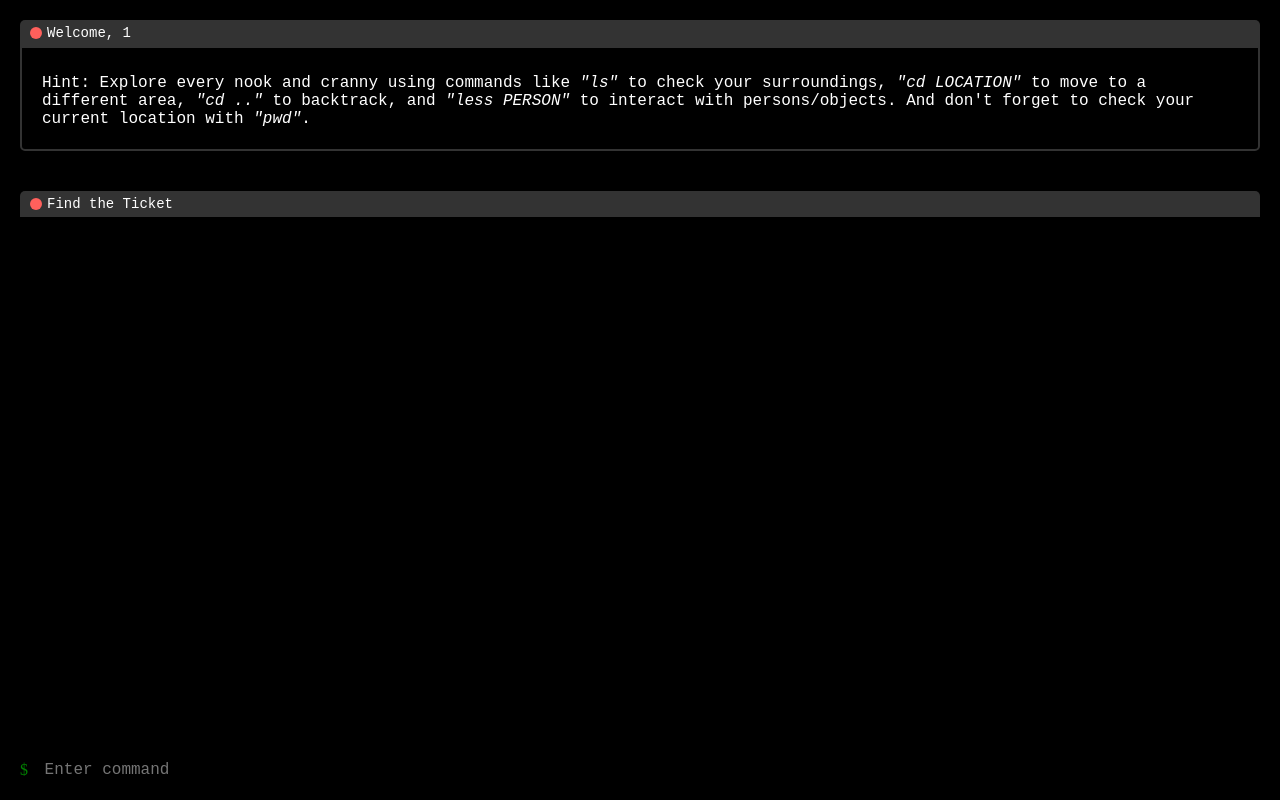
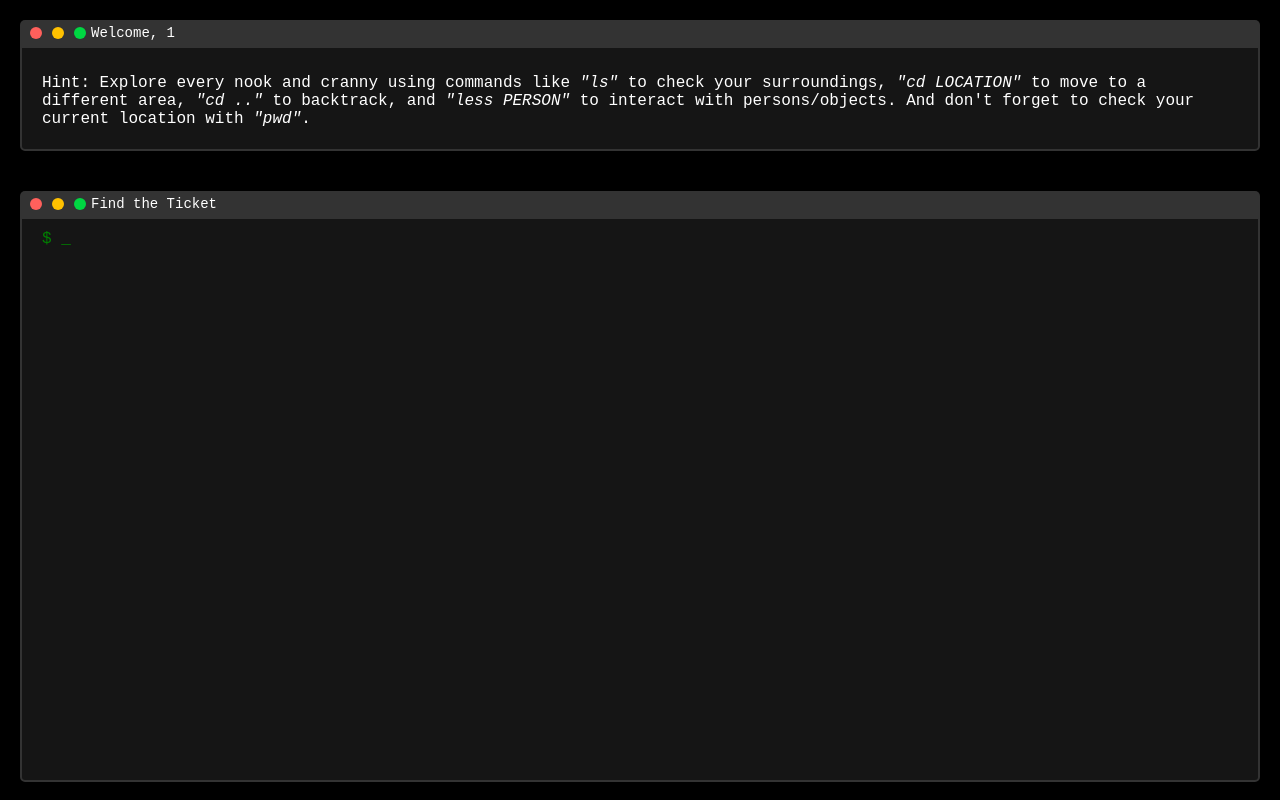
Before and after one commit to dasuntheekshanagit/e20welcome, a Flask app: template templates/game_interface.html in a window 1280 px wide. Run offline with Flask 3, Linux system fonts and the light colour scheme; the template is opened without the code that fills it: most values are stand-ins (such as "Sample title", 1, 10 or a date in 2020).

Commit message:
change some guis

```diff
--- a/static/style2.css
+++ b/static/style2.css
@@ -5,7 +5,7 @@
 body {
     margin: 0;
     padding: 0;
-    background-color: #34495e;
+    background-color: black;
     display: flex;
     align-items: center;
     justify-content: center;
--- a/static/styles.css
+++ b/static/styles.css
@@ -4,6 +4,7 @@ body {
     flex-direction: column;
     height: 100vh;
     margin: 0;
+    background-color: black;
 }
 
 .head {
@@ -12,17 +13,26 @@ body {
     color: white;
     font-family: 'Courier New', Courier, monospace;
 }
+.head2 {
+    padding: 20px 20px 0 20px;
+    background-color: black;
+    color: white;
+    font-family: 'Courier New', Courier, monospace;
+}
 
 .terminal {
     flex: 1;
     overflow-y: auto; /* Show the scrollbar when necessary */
-    padding: 0 35px;
+    margin: 0 20px;
     background-color: black;
     color: white;
     font-family: 'Courier New', Courier, monospace;
     scrollbar-width: none; /* Firefox */
+    border-radius: 0 0 5px 5px;
+    border: 2px solid #333;
+    padding: 10px 20px 5px 20px;
+    background-color: #151515;
 }
-
 /* Hide scrollbar for webkit browsers */
 .terminal::-webkit-scrollbar {
     display: none;
@@ -35,9 +45,9 @@ body {
 }
 
 .terminal-input {
-    padding: 20px;
+    /* padding: 20px 20px 20px 35px;
     background-color: black;
-    display: flex;
+    display: flex; */
     align-items: center;
 }
 
@@ -47,11 +57,11 @@ body {
     margin-right: 5px;
 }
 
-#user-input {
+.user-input {
     flex-grow: 1;
     border: none;
-    background-color: black;
-    color: white;
+    background-color: transparent;
+    color: green;
     font-family: 'Courier New', Courier, monospace;
     font-size: inherit;
     outline: none;
@@ -73,16 +83,45 @@ body {
     margin-right: 5px;
     margin-left: 5px;
 }
-
+.terminal-minimus{
+    background-color: #ffc100;
+    border-color: #9d802c;
+}
+.terminal-zoom{
+    background-color: #00d742;
+    border-color: #049931;
+}
 .terminal-title {
     font-size: 14px;
-}
-.terminal-buttons:hover {
-    background-color: #FFBD44;
 }
 
 .message{
     border-radius: 0 0 5px 5px;
     border: 2px solid #333;
     padding: 10px 20px 5px 20px;
+    background-color: #151515;
 }
+.blinking-square {
+    width: 10px;
+    height: 15px;
+    display: inline-block;
+    animation: blink 1s infinite;
+}
+
+@keyframes blink {
+    0% {
+        opacity: 0;
+    }
+      40% {
+        opacity: 0;
+    }
+      50% {
+        opacity: 1;
+    }
+      90% {
+        opacity: 1;
+    }
+    100% {
+        opacity: 0;
+    }
+}
--- a/templates/game_interface.html
+++ b/templates/game_interface.html
@@ -9,44 +9,31 @@
     <div class="head">
         <div class="terminal-header">
             <span class="terminal-buttons"></span>
+            <span class="terminal-buttons terminal-minimus"></span>
+            <span class="terminal-buttons terminal-zoom"></span>
             <span class="terminal-title">Welcome, {{ registration_number }}</span>
         </div>
         <div class="message">
-        <p >Hint: Explore every nook and cranny using commands like <i>"ls"</i> to check your surroundings, <i>"cd LOCATION"</i> to move to a different area, <i>"cd .."</i> to backtrack, and <i>"less PERSON"</i> to interact with persons/objects. And don't forget to check your current location with <i>"pwd"</i>.</p>
+            <p>Hint: Explore every nook and cranny using commands like <i>"ls"</i> to check your surroundings, <i>"cd LOCATION"</i> to move to a different area, <i>"cd .."</i> to backtrack, and <i>"less PERSON"</i> to interact with persons/objects. And don't forget to check your current location with <i>"pwd"</i>.<span class="blinking-square">_</span></p>
         </div>
     </div>
-    <div class="head">
+    <div class="head2">
         <div class="terminal-header">
             <span class="terminal-buttons"></span>
+            <span class="terminal-buttons terminal-minimus"></span>
+            <span class="terminal-buttons terminal-zoom"></span>
             <span class="terminal-title">Find the Ticket</span>
         </div>
     </div>
     <div class="terminal" id="terminal-output">
         <!-- Terminal output will be displayed here -->
     </div>
-    <div class="terminal-input">
-        <div id="user-input-prompt" class="user-prompt">$</div>
-        <input type="text" id="user-input" name="user_input" placeholder=" Enter command" required autocomplete="off">
-    </div>
+    <div><br/></div>
+    <script>
+        document.addEventListener('DOMContentLoaded', function () {
+            let terminalOutput = document.getElementById('terminal-output');
 
-    <script>
-        document.getElementById('user-input').addEventListener('keyup', function(event) {
-            if (event.key === "Enter") {
-                event.preventDefault();
-                let userInput = document.getElementById('user-input').value;
-                document.getElementById('user-input').value = '';
-
-                // Display user input prompt and command
-                let terminalOutput = document.getElementById('terminal-output');
-                let userPrompt = document.getElementById('user-input-prompt');
-                userPrompt.textContent = '$';
-                let userCommand = document.createElement('span');
-                userCommand.textContent = userInput;
-                userCommand.classList.add('user-prompt');
-                terminalOutput.appendChild(userPrompt.cloneNode(true));
-                terminalOutput.appendChild(userCommand);
-
-                // Make AJAX request to send user input to the server and get the response
+            function handleCommand(userInput) {
                 let xhr = new XMLHttpRequest();
                 xhr.open('POST', '/play_game', true);
                 xhr.setRequestHeader('Content-Type', 'application/x-www-form-urlencoded');
@@ -61,23 +48,70 @@
                             terminalOutput.appendChild(textContent);
 
                             if (outputLine.includes("Congratulations! You've won the game!")) {
-                                // Redirect to /wheel after 5 seconds if the winning message is received
                                 setTimeout(function() {
                                     window.location.href = '/wheel';
                                 }, 1000);
                             }
                         });
 
-                        // Add new line for the next input
                         terminalOutput.appendChild(document.createElement('br'));
+                        createNewInput();
                         terminalOutput.scrollTop = terminalOutput.scrollHeight;
-
                     } else {
                         console.log('Request failed. Error: ' + xhr.statusText);
                     }
                 };
                 xhr.send('registration_number={{ registration_number }}&user_input=' + encodeURIComponent(userInput));
             }
+
+            function createNewInput() {
+                let existingInput = document.querySelector('.terminal-input');
+                if (existingInput) {
+                    existingInput.querySelector('.user-input').disabled = true;
+                }
+                let existingBlinkingSquare = document.querySelector('.blinking-square');
+                if (existingBlinkingSquare) {
+                    existingBlinkingSquare.remove();
+                }
+
+
+                let terminalInput = document.createElement('div');
+                terminalInput.classList.add('terminal-input');
+
+                let userInputPrompt = document.createElement('div');
+                userInputPrompt.classList.add('user-prompt');
+                userInputPrompt.textContent = '$ ';
+
+                let blinkingSquare = document.createElement('span');
+                blinkingSquare.classList.add('blinking-square');
+                blinkingSquare.textContent = '_';
+
+                let userInput = document.createElement('input');
+                userInput.type = 'text';
+                userInput.classList.add('user-input');
+                //userInput.placeholder = ' Enter command ';
+                userInput.autocomplete = 'off';
+                userInput.required = true;
+
+                terminalInput.appendChild(userInputPrompt);
+               userInputPrompt.appendChild(blinkingSquare);
+                terminalInput.appendChild(userInput);
+
+                terminalOutput.appendChild(terminalInput);
+
+                userInput.addEventListener('keyup', function(event) {
+                    if (event.key === "Enter") {
+                        event.preventDefault();
+                        let inputText = userInput.value.trim();
+                        if (inputText !== '') {
+                            handleCommand(inputText);
+                            userInput.disabled = true;
+                        }
+                    }
+                });
+            }
+
+            createNewInput();
         });
     </script>
 </body>
```
Also changed, not shown: static/style1.css (+21 -6 lines), static/style3.css (+11 -6 lines), templates/index.html (+8 -2 lines), templates/teams.html (+20 -0 lines), templates/termi.html (added, +96 -0 lines).
